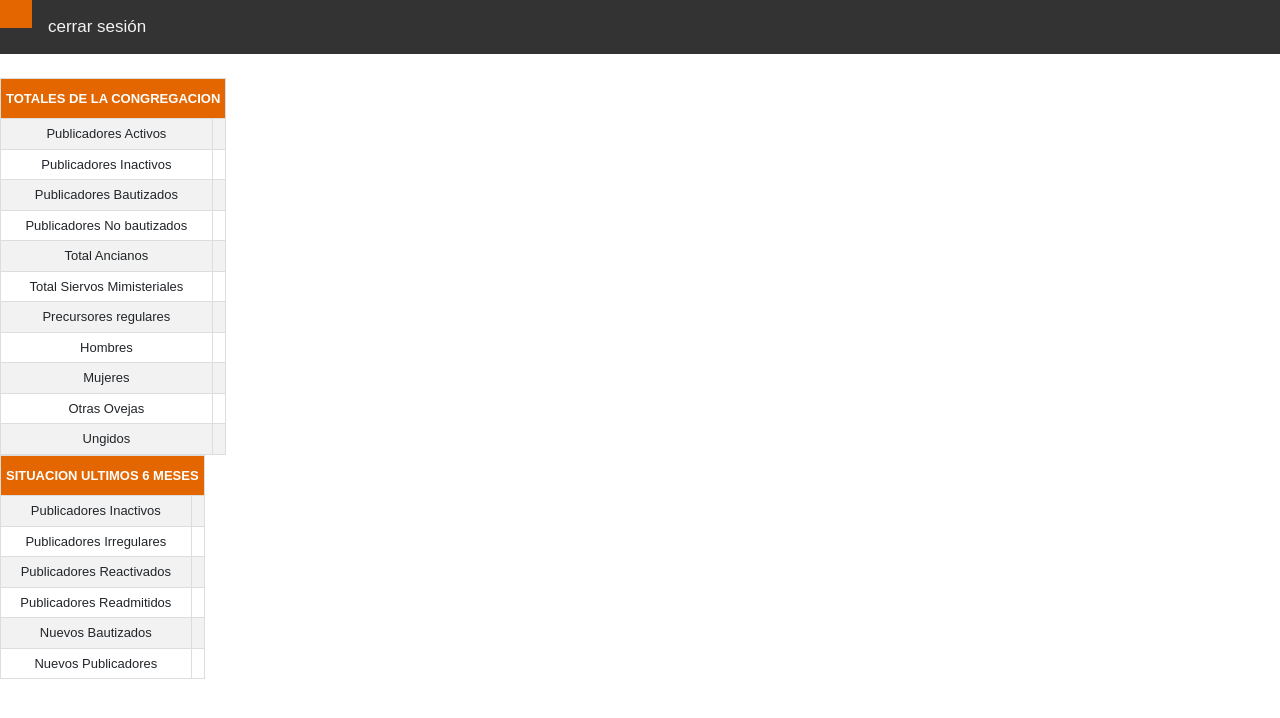
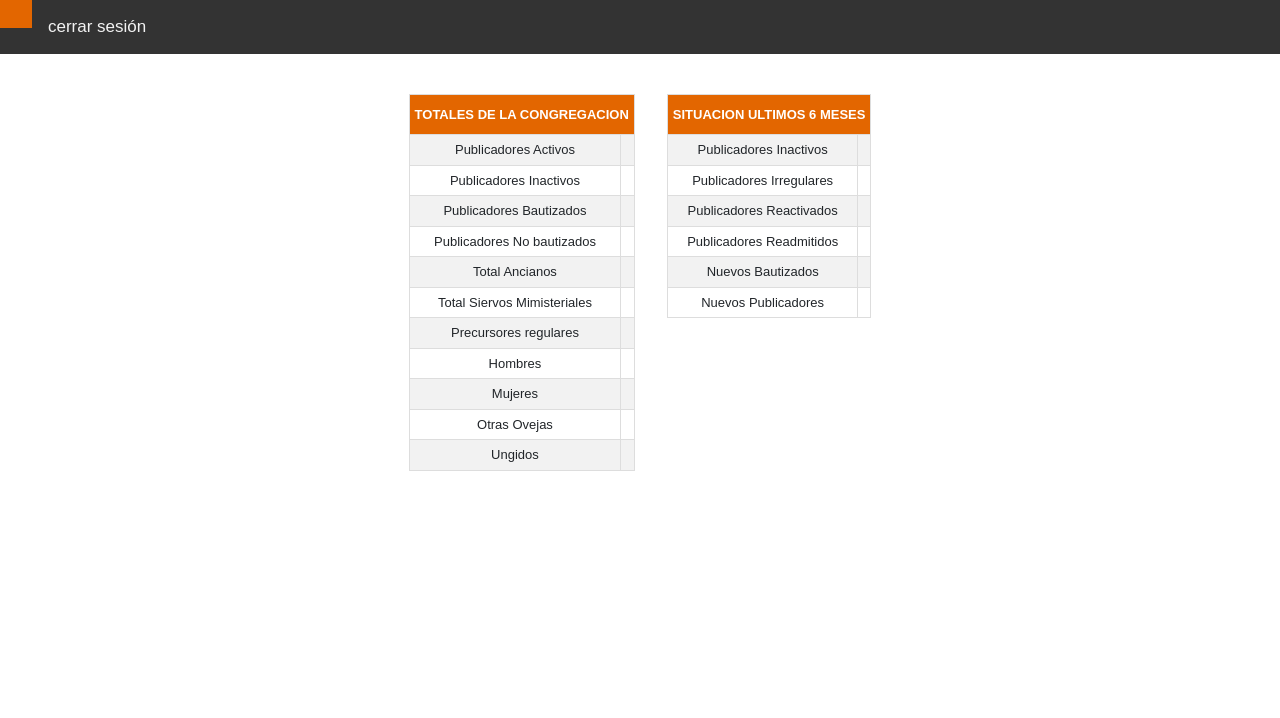
Before and after one commit to miguelarcedev/Informes, a Django app: template templates/publicador/estadisticas.html in a window 1280 px wide. Shown: the top 718 px of the page. Run offline with Django 4.2, Linux system fonts and the light colour scheme; the template is opened without the code that fills it, so the values that code supplies are empty; some libraries are stand-ins or nearby versions.

Commit message:
bootstrap

```diff
--- a/templates/informe/pantalla.html
+++ b/templates/informe/pantalla.html
@@ -1,7 +1,8 @@
 {% extends "base.html" %}
 
 {% block contenido %}
-<div class="flex-container">
+<div class="row justify-content-center">
+    <div class="m-3">
 
         <table id="customers">
             <tr>
@@ -47,8 +48,10 @@
 
         </table>
 
+    </div>
 
 
+    <div class="m-3">
 
         <table id="customers">
             <tr>
--- a/templates/publicador/estadisticas.html
+++ b/templates/publicador/estadisticas.html
@@ -2,9 +2,9 @@
 
 {% block contenido %}
 
-<div class="flex-container">
+<div class="row justify-content-center">
 
-  <div>
+  <div class="m-3">
     <table id="customers">
 
       <tr>
@@ -60,7 +60,7 @@
     </table>
   </div>
 
-<div>
+  <div class="m-3">
     <table id="customers">
 
       <tr>
--- a/templates/publicador/publicador.html
+++ b/templates/publicador/publicador.html
@@ -2,7 +2,9 @@
 
 {% block contenido %}
 
-<div class="flex-container">
+<div class="row justify-content-center">
+
+    <div class="m-3">
 
         <table id="customers">
             <tr>
@@ -25,6 +27,7 @@
             {% endfor %}
         </table>
     </div>
+</div>
 
 
 {% endblock %}
--- a/templates/publicador/s10.html
+++ b/templates/publicador/s10.html
@@ -2,12 +2,13 @@
 
 {% block contenido %}
 
-<div class="flex-container">
+<div class="row justify-content-center">
+  <div class="m-3">
 
     <table id="customers">
 
       <tr>
-      <th colspan="2">INFORME DEL ANALISIS DE LA CONGREGACION  {{año}}</th>
+        <th colspan="2">INFORME DEL ANALISIS DE LA CONGREGACION {{año}}</th>
       </tr>
 
       <tr>
@@ -40,6 +41,7 @@
       </tr>
 
     </table>
+  </div>
 
 </div>
 
```
Also changed, not shown: templates/asistencia/pantalla.html (+5 -2 lines), templates/home.html (+7 -7 lines), templates/publicador/lista_irregulares.html (+3 -4 lines). Lines whose indentation alone changed are shown as unchanged.
